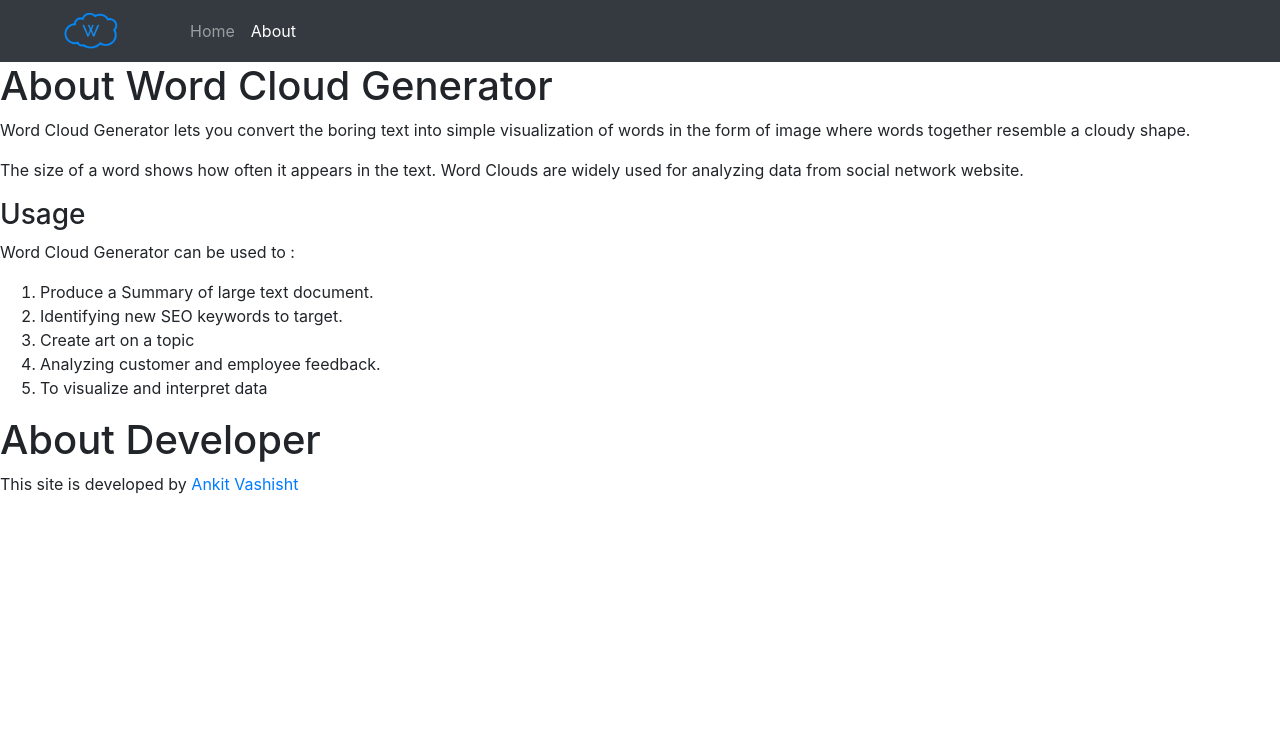
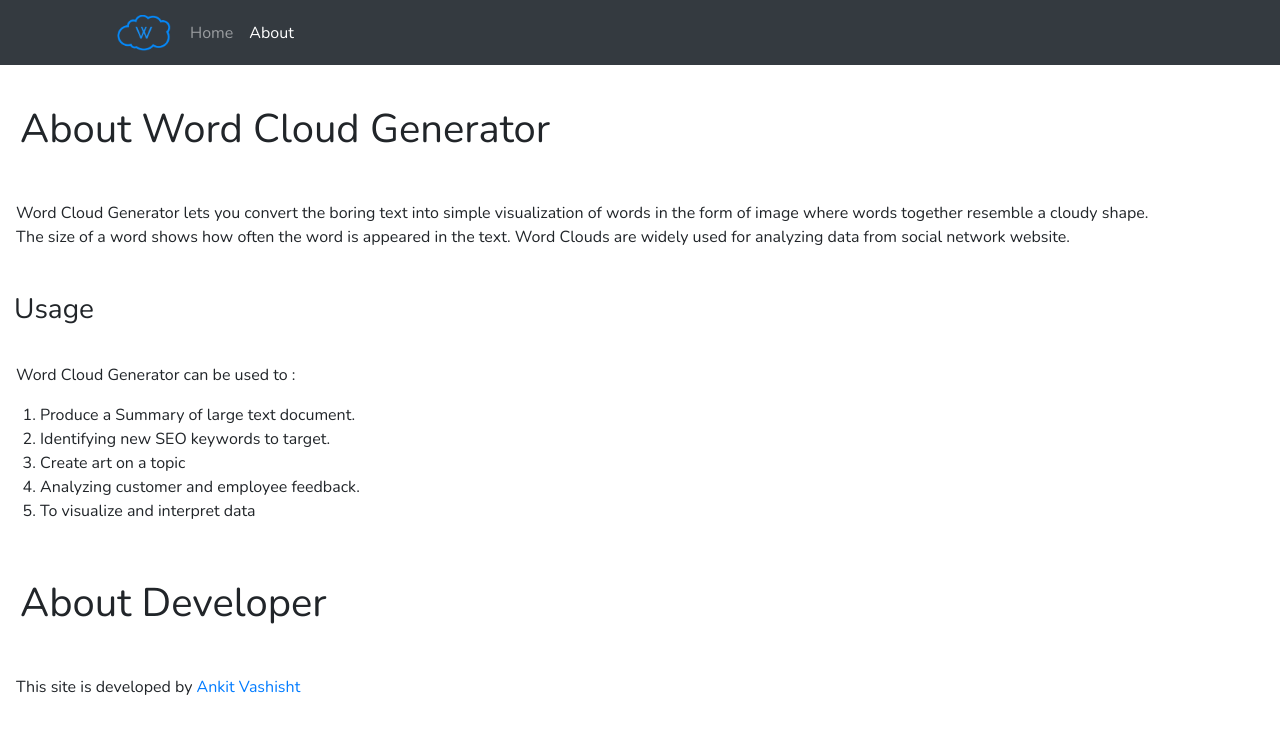
Before and after one commit to ankitvashisht12/word-cloud-generator, a Flask app: page /about in a window 1280 px wide. Shown: the top 734 px of the page. Run offline with Flask 2, Linux system fonts and the light colour scheme; some libraries are stand-ins or nearby versions.

Commit message:
Completed app

```diff
--- a/app.py
+++ b/app.py
@@ -1,9 +1,48 @@
-from flask import Flask, render_template
+import matplotlib
+matplotlib.use('Agg')
+from flask import Flask, render_template, request
 import os
 from wordcloud import WordCloud, STOPWORDS
 import matplotlib.pyplot as plt
+import random
+
+
 
 app = Flask(__name__)
+
+
+
+def save_word_cloud(data):
+    text = data.get("text")
+    maxnum = data['maxnum']
+    if 'stopwords' in data:
+        isStopwords = True
+    else: isStopwords = False
+
+
+    if len(maxnum) > 0:
+        maxNum = int(maxnum)
+    else: maxNum = 200
+
+    if isStopwords:
+        wc = WordCloud(width = 100, height = 100,
+                    background_color ='white',
+                    stopwords=',!?. ',
+                    min_font_size = 10, max_words=maxNum).generate(text)
+    else:
+        wc = WordCloud(width = 400, height = 400,
+                background_color ='white',
+                min_font_size = 10, max_words=maxNum).generate(text)
+
+    # saving image
+    imgCode = text[-1]+text[0]+str(random.randint(0,100))
+    fig = plt.figure(figsize = (8, 8), facecolor = None)
+    plt.imshow(wc)
+    plt.axis("off")
+    plt.tight_layout(pad = 0)
+    fig.savefig('static/imgs/word-cloud-' + imgCode +'.jpg', bbox_inches='tight', dpi=150)
+    return imgCode
+
 
 @app.route("/")
 def index():
@@ -13,9 +52,13 @@ def index():
 def about():
     return render_template("about.html")
 
-@app.route("/result", methods=["GET", "POST"])
+@app.route("/result", methods=["POST"])
 def result():
-    pass
+
+    data = request.form
+    imgCode = save_word_cloud(data)
+
+    return render_template("result.html", img=imgCode)
 
 
 if __name__ == "__main__":
--- a/static/css/styles.css
+++ b/static/css/styles.css
@@ -0,0 +1,21 @@
+@import url('https://fonts.googleapis.com/css2?family=Nunito&display=swap');
+
+*{
+    font-family:'Nunito', sans-serif;
+}
+
+h1, h3{
+    padding:1em 0.5em;
+}
+
+hr{
+    width:80%;
+}
+
+p{
+    padding: 0em 1em;
+}
+
+img{
+    margin: 1% 35%;
+}
--- a/templates/about.html
+++ b/templates/about.html
@@ -2,24 +2,27 @@
 <html lang="en">
 <head>
     <meta charset="UTF-8">
+    <link rel = "icon" href = "{{ url_for('static', filename='imgs/title-icon.png') }}" type = "image/x-icon">
+
     <meta name="viewport" content="width=device-width, initial-scale=1.0">
     <link rel="stylesheet" href="https://stackpath.bootstrapcdn.com/bootstrap/4.5.0/css/bootstrap.min.css" integrity="sha384-9aIt2nRpC12Uk9gS9baDl411NQApFmC26EwAOH8WgZl5MYYxFfc+NcPb1dKGj7Sk" crossorigin="anonymous">
-    <title>Word Cloud Generator</title>
+    <link rel="stylesheet" href="{{ url_for('static', filename='css/styles.css')}}">
+    <title>WCG | About</title>
 </head>
 <body>
     <header>
         <nav class="navbar navbar-expand-lg navbar-dark bg-dark">
-            <a class="navbar-brand" href="index.html"><img src="logo.png" alt="" width="150px"></a>
+          <a class="navbar-brand" href="/"><img src="{{ url_for('static', filename='imgs/logo.png' ) }}" alt="" width="150px"></a>
             <button class="navbar-toggler" type="button" data-toggle="collapse" data-target="#navbarNav" aria-controls="navbarNav" aria-expanded="false" aria-label="Toggle navigation">
               <span class="navbar-toggler-icon"></span>
             </button>
             <div class="collapse navbar-collapse" id="navbarNav">
               <ul class="navbar-nav">
                 <li class="nav-item">
-                  <a class="nav-link" href="index.html">Home <span class="sr-only">(current)</span></a>
+                  <a class="nav-link" href="/">Home <span class="sr-only">(current)</span></a>
                 </li>
                 <li class="nav-item  active">
-                  <a class="nav-link" href="about.html">About</a>
+                  <a class="nav-link" href="/about">About</a>
                 </li>
               </ul>
             </div>
@@ -29,8 +32,8 @@
     <main>
         <h1>About Word Cloud Generator</h1>
 
-        <p>Word Cloud Generator lets you convert the boring text into simple visualization of words in the form of image where words together resemble a cloudy shape.</p>
-        <p>The size of a word shows how often it appears in the text. Word Clouds are widely used for analyzing data from social network website.</p>
+        <p>Word Cloud Generator lets you convert the boring text into simple visualization of words in the form of image where words together resemble a cloudy shape.
+        <br>The size of a word shows how often the word is appeared in the text. Word Clouds are widely used for analyzing data from social network website.</p>
 
         <h3>Usage</h1>
         <p>Word Cloud Generator can be used to :</p>
--- a/text.txt
+++ /dev/null
@@ -1,2 +0,0 @@
-hi there is hello you don't know which word is seo and this is hi and you are hello and bye fine i let you apple
-nike nickel apple mac apple watch apple.
```
Also changed, not shown: static/js/main.js (+10 -0 lines), templates/index.html (+7 -4 lines), templates/result.html (+16 -5 lines), word-cloud-gen.py (deleted, +0 -28 lines), static/imgs/line plot.jpg (deleted), static/imgs/title-icon.png (added), static/imgs/word-cloud-.M25.jpg (added), static/imgs/word-cloud-rW0.jpg (added), static/imgs/word-cloud-rW20.jpg (added), static/imgs/word-cloud-rW23.jpg (added), static/imgs/word-cloud-rW74.jpg (added), static/imgs/word-cloud-rW75.jpg (added), static/imgs/word-cloud-rW77.jpg (added), static/imgs/word-cloud-rW83.jpg (added), 2 more files.
